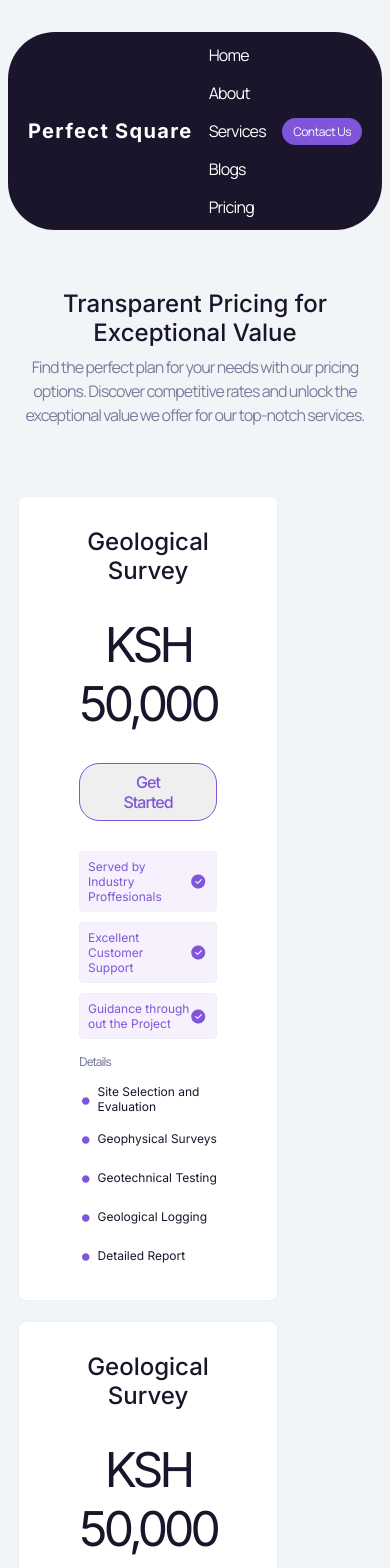
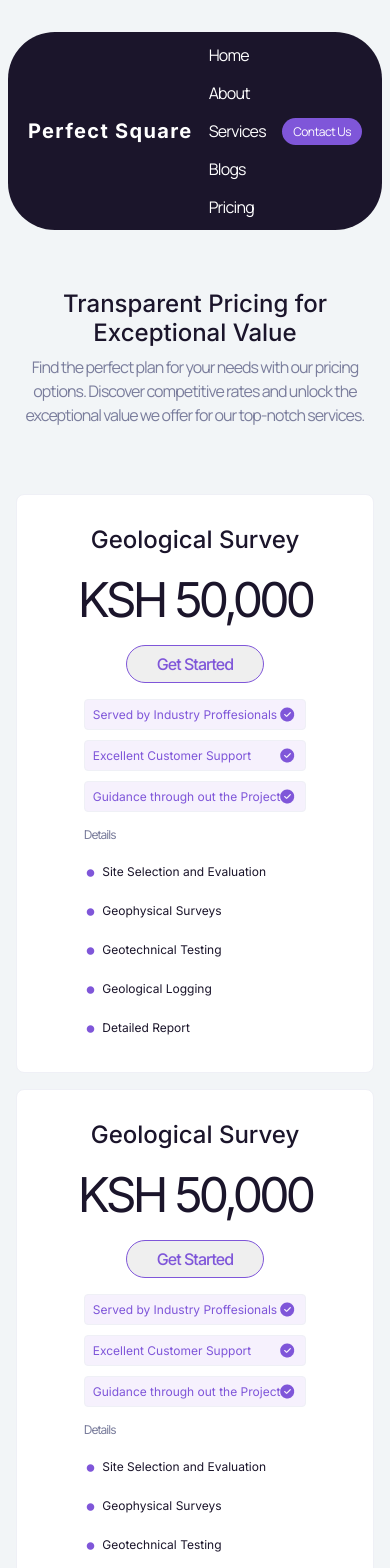
Before and after one commit to githubarj/perfect-square_v2, a React (Vite) app: page /pricing in a window 390 px wide. Shown: the top 1568 px of the page. Built offline with nearby package versions, Linux system fonts and the light colour scheme.

Commit message:
pricing page nowrsponsive

```diff
--- a/src/Components/Pricing/pricing.css
+++ b/src/Components/Pricing/pricing.css
@@ -2,4 +2,5 @@
     display: flex;
     flex-wrap: wrap;
     justify-content: space-between;
+    width: 100%;
 }
--- a/src/Components/Utility/Card/card.css
+++ b/src/Components/Utility/Card/card.css
@@ -140,7 +140,7 @@
 
 }
 
-/* PricingCard */
+/* ==========================================PricingCard================================== */
 
 .pc-container {
   display: flex;
@@ -153,6 +153,7 @@
   border-radius: 8px;
   border: 1px solid #eff0f6;
   background: #fff;
+  width: 100%;
 }
 
 .pc-container h1 {
@@ -163,7 +164,6 @@
 .pc-container p {
   text-align: center;
 
-  /* Heading/XLarge-48px */
 }
 
 .pc-container button {
@@ -249,3 +249,27 @@
   font-size: 24px; /* Change the bullet size to your desired size */
   margin-right: 5px; /* Adjust the margin for spacing between bullet and text */
 }
+
+@media screen and (max-width: 970px) {
+  .pc-container {
+    flex-basis: calc(50% - 20px);
+    margin: 10px;
+  }
+}
+
+@media screen and (max-width: 800px) {
+  .pc-container {
+
+    padding: 16px 8px;
+    gap: 8px;
+  }
+}
+
+@media screen and (max-width: 590px) {
+  .pc-container {
+    flex-basis: calc(100% - 16px);
+    margin: 8px;
+    gap: 16px;
+    padding: 30px 60px;
+  }
+}
```
